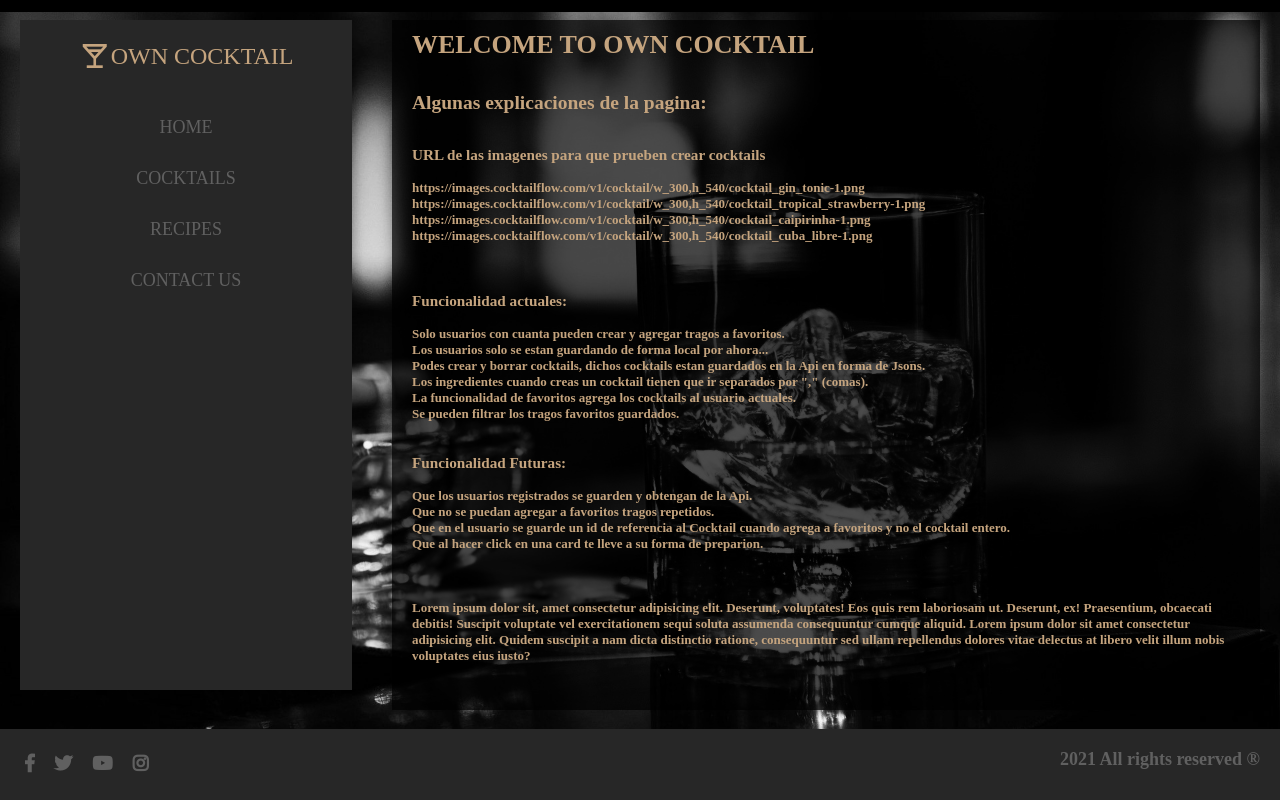
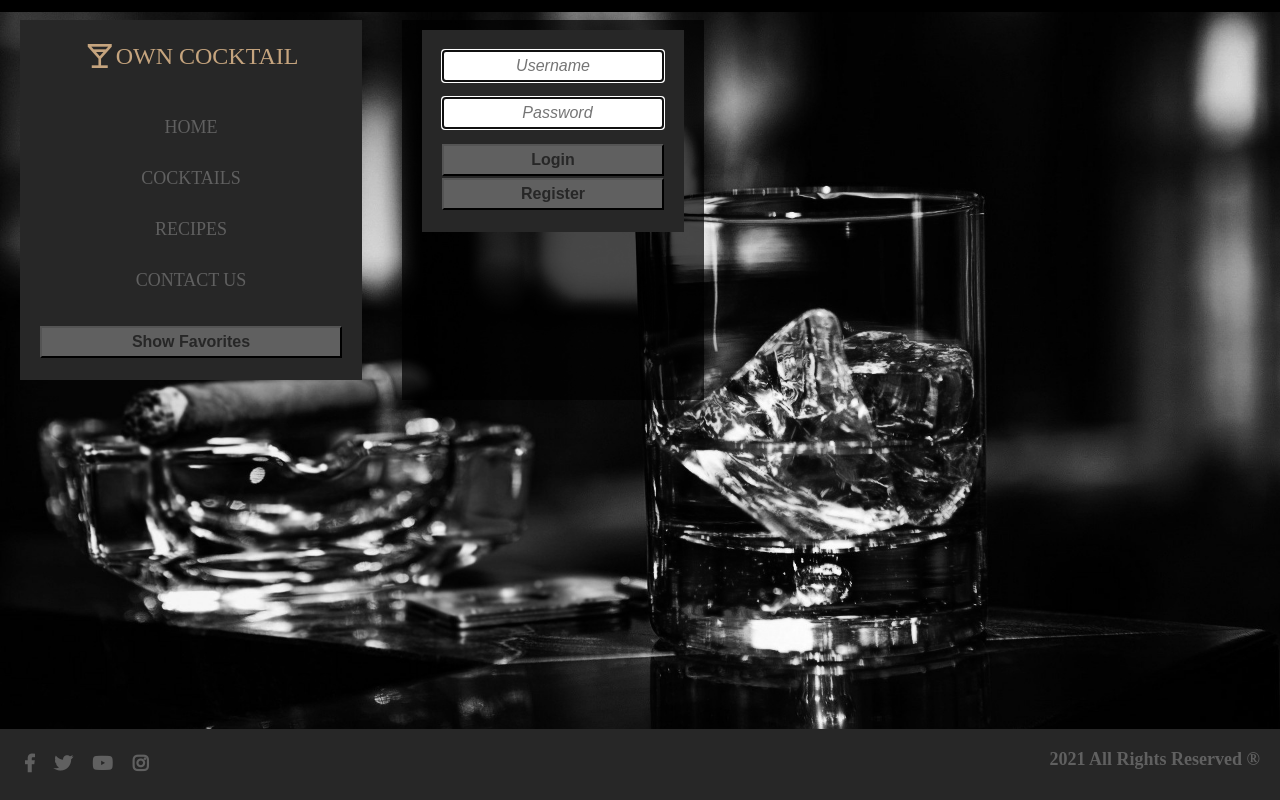
Before and after one commit to RooftopAcademy/pablo_canale_compartido, a website: page public/index.html in a window 1280 px wide. Drawn offline with nearby package versions, Linux system fonts and the light colour scheme.

Commit message:
RT Only one HTML for SPA, cocktails.html is my index.html now

```diff
--- a/public/index.html
+++ b/public/index.html
@@ -9,20 +9,25 @@
     <!--- My Css-->
     <link rel="stylesheet" href="./css/style-general-structure.css">
     <link rel="stylesheet" href="./css/style-general-desing.css">
+    <link rel="stylesheet" href="./css/style-cards.css">
+    <link rel="stylesheet" href="./css/style-forms.css">
+    <link rel="stylesheet" href="./css/style-message-window.css">
+
     <!-- Styles from googlefonts and fontawesome-->
     <link href="https://fonts.googleapis.com/icon?family=Material+Icons+Two+Tone" rel="stylesheet">
     <link href="https://fonts.googleapis.com/icon?family=Material+Icons+Outlined" rel="stylesheet">
     <link rel="stylesheet" href="https://use.fontawesome.com/releases/v5.3.1/css/all.css">
+
 </head>
 
 <!-- I used div for structure, diferents divs with flex classes that make the order of the page -->
 
+
 <body>
+
     <div class="container-screen flex-column space-between">
         <dir id="main" class="flex-column">
-
             <nav class="flex-column">
-
                 <div id="nav-title" class="flex-row center">
                     <div class="flex-column center">
                         <span class="material-icons-outlined cocktail">local_bar</span>
@@ -33,10 +38,13 @@
                 </div>
 
                 <div class="flex-row center arrow-down">
-                    <span class="material-icons-two-tone">expand_more</span>
+                    <span class="material-icons-two-tone">
+                        expand_more
+                    </span>
                 </div>
 
-                <ul  id="ul-btns" class="text-center">
+
+                <ul id="ul-btns" class="text-center">
                     <div class="flex-column">
                         <a href="index.html">
                             <li>HOME</li>
@@ -53,72 +61,45 @@
                         <a href="#">
                             <li class="arrow-up">
                                 <div onclick="toggleMenu()">
-                                    <span class="material-icons-two-tone">expand_less</span>
+                                    <span class="material-icons-two-tone">
+                                        expand_less
+                                    </span>
                                 </div>
                             </li>
                         </a>
                     </div>
                 </ul>
+                <button class="btn" type="button" id="btn-favorites">Show Favorites</button>
+                <button class="hidden-container btn" type="button" id="btn-all">Show All</button>
             </nav>
 
             <main>
+
                 <div class="wrapper">
-                    <h1>WELCOME TO OWN COCKTAIL</h1>
-                    <br>
-                    <br>
-                    <article>
-                        <h2>Algunas explicaciones de la pagina:</h2>
-                        <br>
-                        <br>
-                        <div>
-                            <h3>URL de las imagenes para que prueben crear cocktails</h3>
-                            <br>
-                            https://images.cocktailflow.com/v1/cocktail/w_300,h_540/cocktail_gin_tonic-1.png
-                            <br>
-                            https://images.cocktailflow.com/v1/cocktail/w_300,h_540/cocktail_tropical_strawberry-1.png
-                            <br>
-                            https://images.cocktailflow.com/v1/cocktail/w_300,h_540/cocktail_caipirinha-1.png
-                            <br>
-                            https://images.cocktailflow.com/v1/cocktail/w_300,h_540/cocktail_cuba_libre-1.png
+                    <div id="login-container" class="flex-row">
+                            <!-- Need Css -->
+                            <div  id="container-inside-login"class="flex-column">
+                            <div class="form-container">
+                                <form class="form flex-column" id="login-form" >
+                                    <input id="username" type="text" placeholder="Username" >
+                                    <input id="pass" type="password" placeholder="  Password" >
+                                    <button class="btn" id="btn-login">Login</button>
+                                    <button class="btn" id="btn-register">Register</button>
+                                </form>
+                            </div>
 
+                            <div class="form-container">
+                                <form class="form flex-column hidden-container" id="form-cocktails">
+                                    <input id="cocktailName" type="text" placeholder="Cocktail Name">
+                                    <input id="ingredients" type="text" placeholder="Add Ingredients split by ','" title="Splits Ingredients By ','">
+                                    <input id="image" type="text" placeholder="Add Image URL">
+                                    <button id="btn-admin" class="btn">Add Cocktail</button>
+                                </form>
+                            </div>
                         </div>
-                        <br>
-                        <br>
-                        <br>
-                        <div>
-                            <h3>Funcionalidad actuales: </h3>
-                            <br>
-                            Solo usuarios con cuanta pueden crear y agregar tragos a favoritos. <br>
-                            Los usuarios solo se estan guardando de forma local por ahora...<br>
-                            Podes crear y borrar cocktails, dichos cocktails estan guardados en la Api en forma de Jsons. <br>
-                            Los ingredientes cuando creas un cocktail tienen que ir separados por "," (comas).     <br>
-                            La funcionalidad de favoritos agrega los cocktails al usuario actuales.<br>
-                            Se pueden filtrar los tragos favoritos guardados.<br>
-                        </div>
-                        <br>
-                        <br>
-                        <div>
-                            <h3>Funcionalidad Futuras: </h3>
-                            <br>
-                            Que los usuarios  registrados se guarden y obtengan de la Api. <br>
-                            Que no se puedan agregar a favoritos tragos repetidos. <br>
-                            Que en el usuario se guarde un id de referencia al Cocktail cuando agrega a favoritos y no el cocktail entero. <br>
-                            Que al hacer click en una card te lleve a su forma de preparion. <br>
-                        </div>
-                        <br>
-                        <br>
-                        <br>
-                        <div>
-                            Lorem ipsum dolor sit, amet consectetur adipisicing elit. Deserunt, voluptates! Eos quis rem
-                            laboriosam ut. Deserunt, ex! Praesentium, obcaecati debitis! Suscipit voluptate vel
-                            exercitationem sequi soluta assumenda consequuntur cumque aliquid.
-                            Lorem ipsum dolor sit amet consectetur adipisicing elit. Quidem suscipit a nam dicta
-                            distinctio ratione, consequuntur sed ullam repellendus dolores vitae delectus at libero
-                            velit illum nobis voluptates eius iusto?
-                        </div>
-                        <br>
-
-                    </article>
+                    </div>
+                            <!-- In this div I put my cocktail cards-->
+                    <div id="cards-container" class="flex"></div>
 
                 </div>
             </main>
@@ -131,14 +112,13 @@
                 <a href="#"><i class="fab fa-youtube"></i></a>
                 <a href="#"><i class="fab fa-instagram"></i></a>
             </div>
-            <div>
-                <p>2021 All rights reserved ®</p>
+            <div class="text-center">
+                <p>2021 All Rights Reserved ®</p>
             </div>
         </footer>
+    </div>
 
-    </div>
-    <script src="./bundle.js"></script>
+    <script src="bundle.js"></script>
 
 </body>
-
 </html>
```
